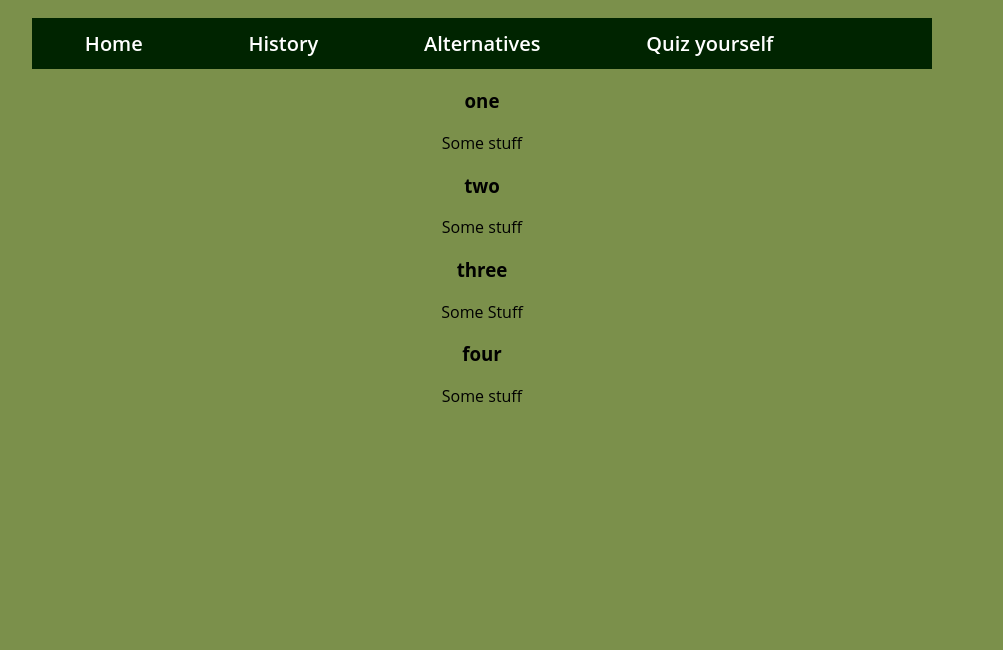
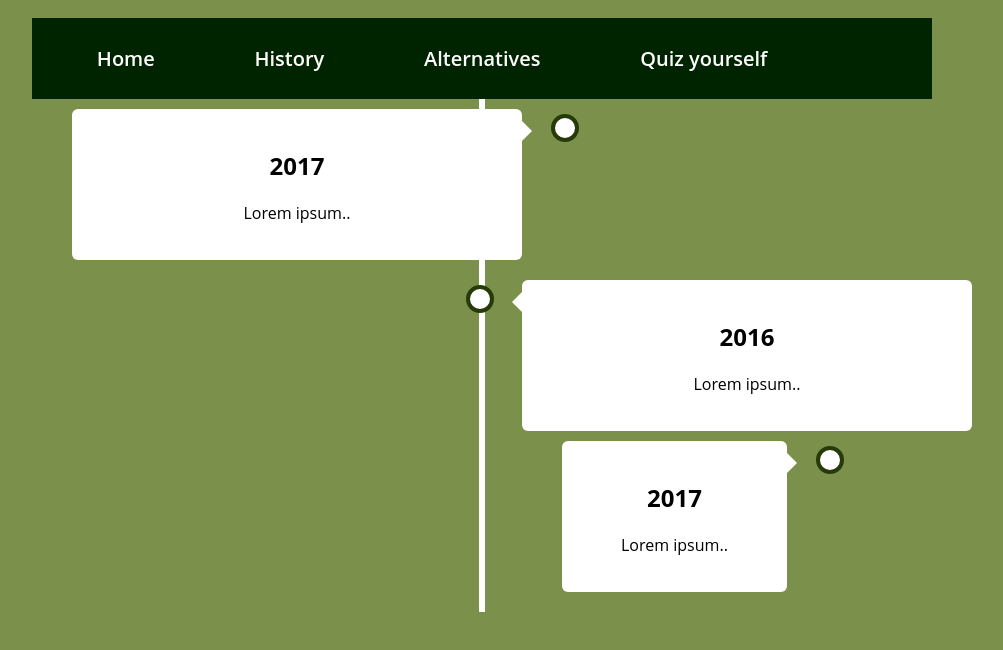
Before and after one commit to margowagner/j4502-grasslawns, a plain HTML site: page second-page.html in a window 1280 px wide. Shown: the part 94-744 px from the top of the page, without its empty margins (158-1161 px from the left). Drawn offline with Linux system fonts and the light colour scheme; a web font is replaced by a local one.

Commit message:
changed nav bar stuff

```diff
--- a/second-page.html
+++ b/second-page.html
@@ -25,40 +25,25 @@
    </nav>
   </div>
   </section>
- <!-- container which will contain our timeline -->
-    <div class="main-container">
-        <!-- event 1st of timeline -->
-        <div class="text-wrapper left">
-            <!-- all text content of timeline -->
-            <div class="content">
-                <h3>one</h3>
-                <p>Some stuff</p>
-            </div>
-        </div>
-        <!-- event 1st of timeline -->
-        <div class="text-wrapper right">
-            <!-- all text content of timeline -->
-            <div class="content">
-                <h3>two</h3>
-                <p>Some stuff</p>
-            </div>
-        </div>
-        <!-- event 1st of timeline -->
-        <div class="text-wrapper left">
-            <!-- all text content of timeline -->
-            <div class="content">
-                <h3>three</h3>
-                <p>Some Stuff</p>
-            </div>
-        </div>
-        <!-- event 1st of timeline -->
-        <div class="text-wrapper right">
-            <!-- all text content of timeline -->
-            <div class="content">
-                <h3>four</h3>
-                <p>Some stuff</p>
-            </div>
-        </div>
+  <section>
+    <div class="timeline">
+    <div class="container left">
+      <div class="content">
+        <h2>2017</h2>
+        <p>Lorem ipsum..</p>
+      </div>
     </div>
+    <div class="container right">
+      <div class="content">
+        <h2>2016</h2>
+        <p>Lorem ipsum..</p>
+      </div>
+      <div class="container left">
+        <div class="content">
+          <h2>2017</h2>
+          <p>Lorem ipsum..</p>
+    </div>
+  </div>
+</section>
 </body>
 </html>
--- a/styles.css
+++ b/styles.css
@@ -26,7 +26,7 @@ img {
 	outline: 0;
 }
 p {
-  Background: #7B904B
+  Background: none
 }
 h1 {
 	font-family: 'Open Sans', sans-serif;
@@ -41,18 +41,18 @@ p {
 }
 
 .navcontainer ul {
+    margin: 0px;
+    padding: 15px;
     display: flex;
     list-style-type: none;
-    text-align: center;
     flex-direction: row;
     justify-content: space-around;
+    align-items: center;
     background-color: #002400;
-    width: 100%;
-    margin: 0px;
-    padding: 0px;
+    /* width: 100%;*/
 }
 
-.navcontainer li {
+ .navcontainer li {
   margin: 2px;
   padding: 10px;
 }
@@ -70,3 +70,130 @@ p {
 .navcontainer a:hover {
   color: #FFFFFF;
 }
+{
+  box-sizing: border-box;
+}
+/* The actual timeline (the vertical ruler) */
+.timeline {
+  position: relative;
+  max-width: 900px;
+  margin: 0 auto;
+}
+
+/* The actual timeline (the vertical ruler) */
+.timeline::after {
+  content: '';
+  position: absolute;
+  width: 6px;
+  background-color: white;
+  top: 0;
+  bottom: 0;
+  left: 50%;
+  margin-left: -3px;
+}
+
+/* Container around content */
+.container {
+  padding: 10px 40px;
+  position: relative;
+  background-color: inherit;
+  width: 50%;
+}
+
+/* The circles on the timeline */
+.container::after {
+  content: '';
+  position: absolute;
+  width: 20px;
+  height: 20px;
+  right: -17px;
+  background-color: white;
+  border: 4px solid #273B09;
+  top: 15px;
+  border-radius: 50%;
+  z-index: 1;
+}
+
+/* Place the container to the left */
+.left {
+  left: 0;
+}
+
+/* Place the container to the right */
+.right {
+  left: 50%;
+}
+
+/* Add arrows to the left container (pointing right) */
+.left::before {
+  content: " ";
+  height: 0;
+  position: absolute;
+  top: 22px;
+  width: 0;
+  z-index: 1;
+  right: 30px;
+  border: medium solid white;
+  border-width: 10px 0 10px 10px;
+  border-color: transparent transparent transparent white;
+}
+
+/* Add arrows to the right container (pointing left) */
+.right::before {
+  content: " ";
+  height: 0;
+  position: absolute;
+  top: 22px;
+  width: 0;
+  z-index: 1;
+  left: 30px;
+  border: medium solid white;
+  border-width: 10px 10px 10px 0;
+  border-color: transparent white transparent transparent;
+}
+
+/* Fix the circle for containers on the right side */
+.right::after {
+  left: -16px;
+}
+
+/* The actual content */
+.content {
+  padding: 20px 30px;
+  background-color: white;
+  position: relative;
+  border-radius: 6px;
+}
+
+/* Media queries - Responsive timeline on screens less than 600px wide */
+@media screen and (max-width: 600px) {
+/* Place the timelime to the left */
+  .timeline::after {
+    left: 31px;
+  }
+
+/* Full-width containers */
+  .container {
+    width: 100%;
+    padding-left: 70px;
+    padding-right: 25px;
+  }
+
+/* Make sure that all arrows are pointing leftwards */
+  .container::before {
+    left: 60px;
+    border: medium solid white;
+    border-width: 10px 10px 10px 0;
+    border-color: transparent white transparent transparent;
+  }
+
+/* Make sure all circles are at the same spot */
+  .left::after, .right::after {
+    left: 15px;
+  }
+
+/* Make all right containers behave like the left ones */
+  .right {
+    left: 0%;
+  }
+}
```
Also changed, not shown: index.html (+1 -1 lines).
